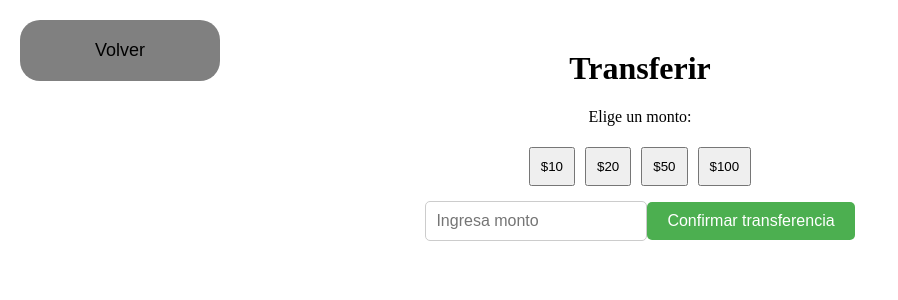
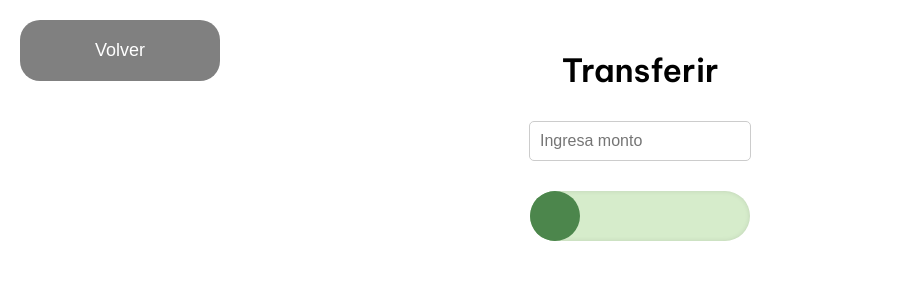
Before and after one commit to dansilber08/IDDO-2025-front, a React (Vite) app: page /transferir in a window 1280 px wide. Shown: the top 300 px of the page, without its empty margins (0-898 px from the left). Built offline with nearby package versions, Linux system fonts and the light colour scheme.

Commit message:
barra confirmar

```diff
--- a/src/components/styles/styles.css
+++ b/src/components/styles/styles.css
@@ -1,4 +1,5 @@
 .container {
+    font-family: 'Be Vietnam Pro', sans-serif;
     text-align: center;
     margin-top: 50px;
   }
@@ -12,7 +13,7 @@
     border: 1px solid #ccc;
   }
 
-  .boton-confirmar {
+  /* .boton-confirmar {
     padding: 10px 20px;
     font-size: 16px;
     background-color: #4CAF50;
@@ -20,7 +21,7 @@
     border: none;
     border-radius: 5px;
     cursor: pointer;
-  }
+  } */
 
   .boton-monto {
     margin: 5px;
@@ -30,7 +31,7 @@
 
   .btn-volver {
     background-color: gray;
-    color: black;
+    color:white;
     padding: 20px 40px;
     border: none;
     border-radius: 20px;
@@ -41,3 +42,35 @@
     top: 20px;
     left: 20px;
   }
+  .slide-container {
+    width: 220px;
+    height: 50px;
+    background-color: #d6eccb;
+    border-radius: 30px;
+    position: relative;
+    margin: 20px auto;
+    overflow: hidden;
+    box-shadow: inset 0 0 5px rgba(0, 0, 0, 0.1);
+  }
+
+  .slide-fill {
+    height: 100%;
+    background-color: #6ea16e;
+    position: absolute;
+    top: 0;
+    left: 0;
+    z-index: 1;
+    transition: width 0.1s ease;
+  }
+
+  .slide-button {
+    width: 50px;
+    height: 50px;
+    background-color: #4c864c;
+    border-radius: 50%;
+    position: absolute;
+    top: 0;
+    z-index: 2;
+    cursor: grab;
+    transition: left 0.1s ease;
+  }
--- a/src/components/transferir.jsx
+++ b/src/components/transferir.jsx
@@ -13,12 +13,48 @@ function Transferir() {
 
   const handleConfirmar = () => {
     if (monto) {
-      setConfirmacion(`Transferencia realizada de $${monto}`);
+       setConfirmacion(`Transferencia realizada de $${monto}`);
       setMonto('');
+   } else {
+       setConfirmacion('Por favor ingresa un monto');
+    }
+  };
+  const [confirmado, setConfirmado] = useState(false);
+
+  const [sliderX, setSliderX] = useState(0);
+const maxSlide = 200; // tamaño máximo de desplazamiento
+
+const handleDrag = (e) => {
+  if (confirmado) return;
+
+  const newX = e.clientX - e.currentTarget.parentElement.getBoundingClientRect().left;
+  if (newX >= 0 && newX <= maxSlide) {
+    setSliderX(newX);
+  }
+};
+
+
+const handleDragEnd = () => {
+  if (sliderX > maxSlide * 0.9) {
+    if (monto) {
+      handleConfirmar();
+      setSliderX(maxSlide); // Lo pone al final
+
+      // Espera 2 segundos y vuelve al inicio
+      setTimeout(() => {
+        setSliderX(0);
+      }, 2000);
     } else {
       setConfirmacion('Por favor ingresa un monto');
+      setSliderX(0); // vuelve al inicio
     }
-  };
+  } else {
+    setSliderX(0); // vuelve al inicio si no llegó al final
+  }
+};
+
+
+
 
   const montosPredefinidos = [10, 20, 50, 100];
 
@@ -26,18 +62,6 @@ function Transferir() {
     <div className="container">
     <button className="btn-volver" onClick={() => navigate('/')}>Volver</button>
       <h1>Transferir</h1>
-      <div>
-        <p>Elige un monto:</p>
-        {montosPredefinidos.map((valor) => (
-          <button
-            key={valor}
-            onClick={() => setMonto(valor)}
-            className="boton-monto"
-          >
-            ${valor}
-          </button>
-        ))}
-      </div>
       <input
         type="number"
         placeholder="Ingresa monto"
@@ -45,9 +69,26 @@ function Transferir() {
         onChange={handleChange}
         className="input-monto"
       />
-      <button onClick={handleConfirmar} className="boton-confirmar">
+      {/* <button onClick={handleConfirmar} className="boton-confirmar">
         Confirmar transferencia
-      </button>
+      </button> */}
+     <div className="slide-container">
+  <div
+    className="slide-fill"
+    style={{ width: `${sliderX + 25}px` }} // 25 es la mitad del botón
+  ></div>
+
+  <div
+    className="slide-button"
+    draggable
+    onDragStart={(e) => e.dataTransfer.setDragImage(new Image(), 0, 0)}
+    onDrag={(e) => handleDrag(e)}
+    onDragEnd={handleDragEnd}
+    style={{ left: `${sliderX}px` }}
+  />
+</div>
+
+
       <p>{confirmacion}</p>
     </div>
   );
```
